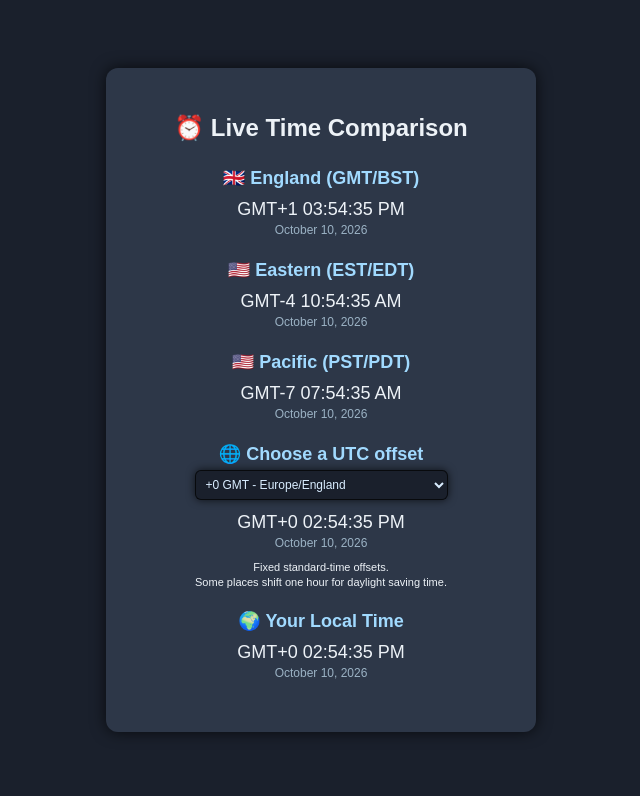
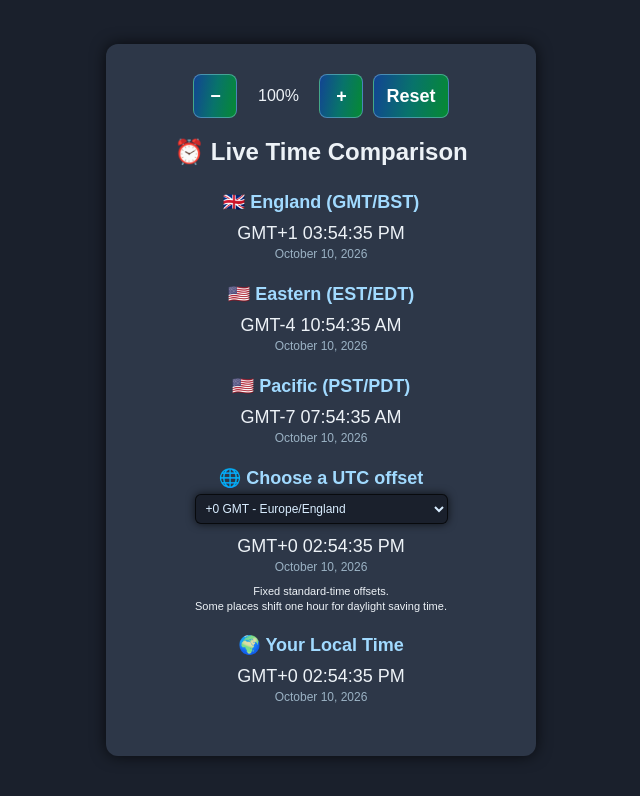
Before and after one commit to Madisastateofmind/smartstuff, a plain HTML site: page discord-clock/index.html in a window 1280 px wide. Shown: the whole page, without its empty margins (319-959 px from the left). Drawn offline with Linux system fonts and the light colour scheme.

Commit message:
Add adjustable clock view size from 50 to 150 percent

```diff
--- a/discord-clock/index.html
+++ b/discord-clock/index.html
@@ -3,7 +3,7 @@
 <head>
 <meta charset="UTF-8" />
 <meta name="viewport" content="width=device-width, initial-scale=1" />
-<title>World Time Together</title>
+<title>World Clock Together</title>
 <style>
   body {
     font-family: Arial, sans-serif;
@@ -79,11 +79,40 @@
   @media (max-width: 480px) {
     .container { padding: 24px 16px; }
   }
+
+  :root { --view-scale: 1; }
+  .container {
+    width: calc(430px * var(--view-scale));
+    padding: calc(30px * var(--view-scale)) calc(40px * var(--view-scale));
+    overflow-wrap: anywhere;
+  }
+  h1 { font-size: calc(24px * var(--view-scale)); margin-bottom: calc(25px * var(--view-scale)); }
+  .clock { margin-bottom: calc(20px * var(--view-scale)); }
+  .label { font-size: calc(18px * var(--view-scale)); margin-bottom: calc(8px * var(--view-scale)); }
+  .time { font-size: calc(18px * var(--view-scale)); }
+  .time .date { font-size: calc(12px * var(--view-scale)); }
+  .timezone-note { font-size: calc(11px * var(--view-scale)); }
+  select { font-size: calc(12px * var(--view-scale)); padding: calc(6px * var(--view-scale)); }
+  .view-controls { display:flex; justify-content:center; align-items:center; gap:10px; margin-bottom:20px; }
+  .view-controls button { min-width:44px; min-height:44px; padding:6px 12px; border:1px solid #a1daff66; border-radius:8px; background:linear-gradient(100deg,#124493,#08736b,#068a32); color:#fff; font: bold 18px Arial,sans-serif; cursor:pointer; }
+  .view-controls button:disabled { opacity:.45; cursor:default; }
+  .view-controls button:focus-visible { outline:3px solid #a1daff; outline-offset:3px; }
+  #viewPercent { min-width:62px; font-size:16px; }
+  @media (max-width:480px) {
+    .container { padding:calc(24px * var(--view-scale)) calc(16px * var(--view-scale)); }
+  }
+
 </style>
 </head>
 <body>
 
 <div class="container">
+  <div class="view-controls" role="group" aria-label="Clock view size">
+    <button type="button" id="viewSmaller" aria-label="Make clock view smaller">−</button>
+    <output id="viewPercent" aria-live="polite" aria-label="Clock view size">100%</output>
+    <button type="button" id="viewLarger" aria-label="Make clock view larger">+</button>
+    <button type="button" id="viewReset" aria-label="Reset clock view to 100 percent">Reset</button>
+  </div>
   <h1>⏰ Live Time Comparison</h1>
 
   <div class="clock">
@@ -143,6 +172,20 @@
 </div>
 
 <script>
+
+let viewPercent = 100;
+function setViewSize(percent) {
+  viewPercent = Math.max(50, Math.min(150, percent));
+  document.documentElement.style.setProperty("--view-scale", viewPercent / 100);
+  document.getElementById("viewPercent").textContent = viewPercent + "%";
+  document.getElementById("viewSmaller").disabled = viewPercent === 50;
+  document.getElementById("viewLarger").disabled = viewPercent === 150;
+}
+document.getElementById("viewSmaller").addEventListener("click", () => setViewSize(viewPercent - 25));
+document.getElementById("viewLarger").addEventListener("click", () => setViewSize(viewPercent + 25));
+document.getElementById("viewReset").addEventListener("click", () => setViewSize(100));
+setViewSize(100);
+
 function formatClock(date, timeZone, fixedOffset) {
   const zone = timeZone || Intl.DateTimeFormat().resolvedOptions().timeZone;
   const time = date.toLocaleTimeString("en-US", {
```
